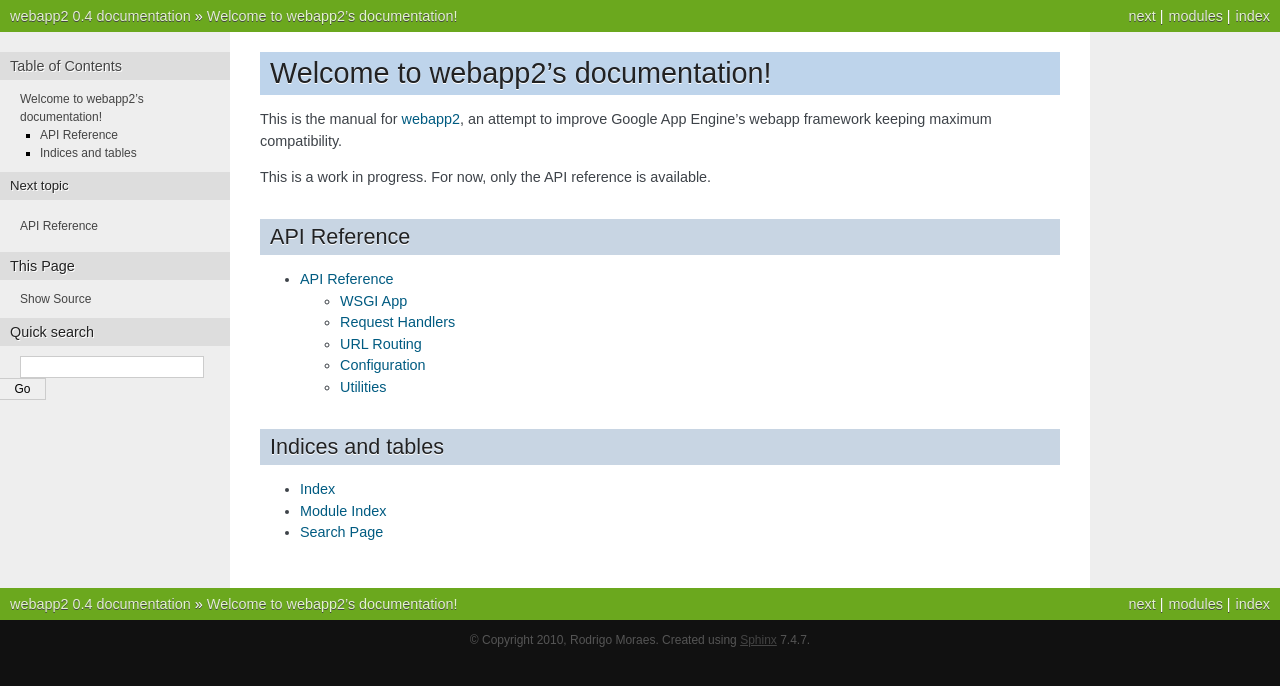
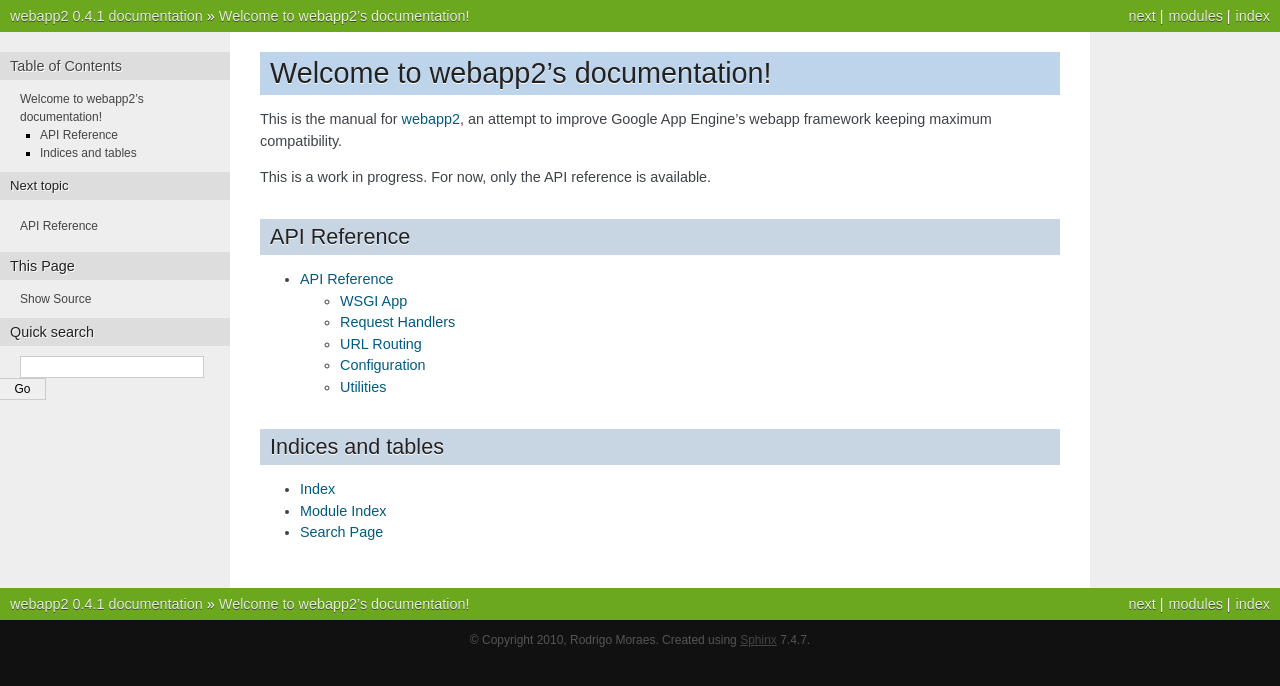
Before and after one commit to GoogleCloudPlatform/webapp2, a Sphinx documentation site: the page built from docs/index.rst, in a window 1280 px wide. Shown: the top 686 px of the page. Built offline with Sphinx 7.4.7, drawn with Linux system fonts in a browser that asks for light colours.

Commit message:
Changed docs version.

```diff
--- a/docs/conf.py
+++ b/docs/conf.py
@@ -49,9 +49,9 @@
 # built documents.
 #
 # The short X.Y version.
-version = '0.4'
+version = '0.4.1'
 # The full version, including alpha/beta/rc tags.
-release = '0.4'
+release = '0.4.1'
 
 # The language for content autogenerated by Sphinx. Refer to documentation
 # for a list of supported languages.
```
